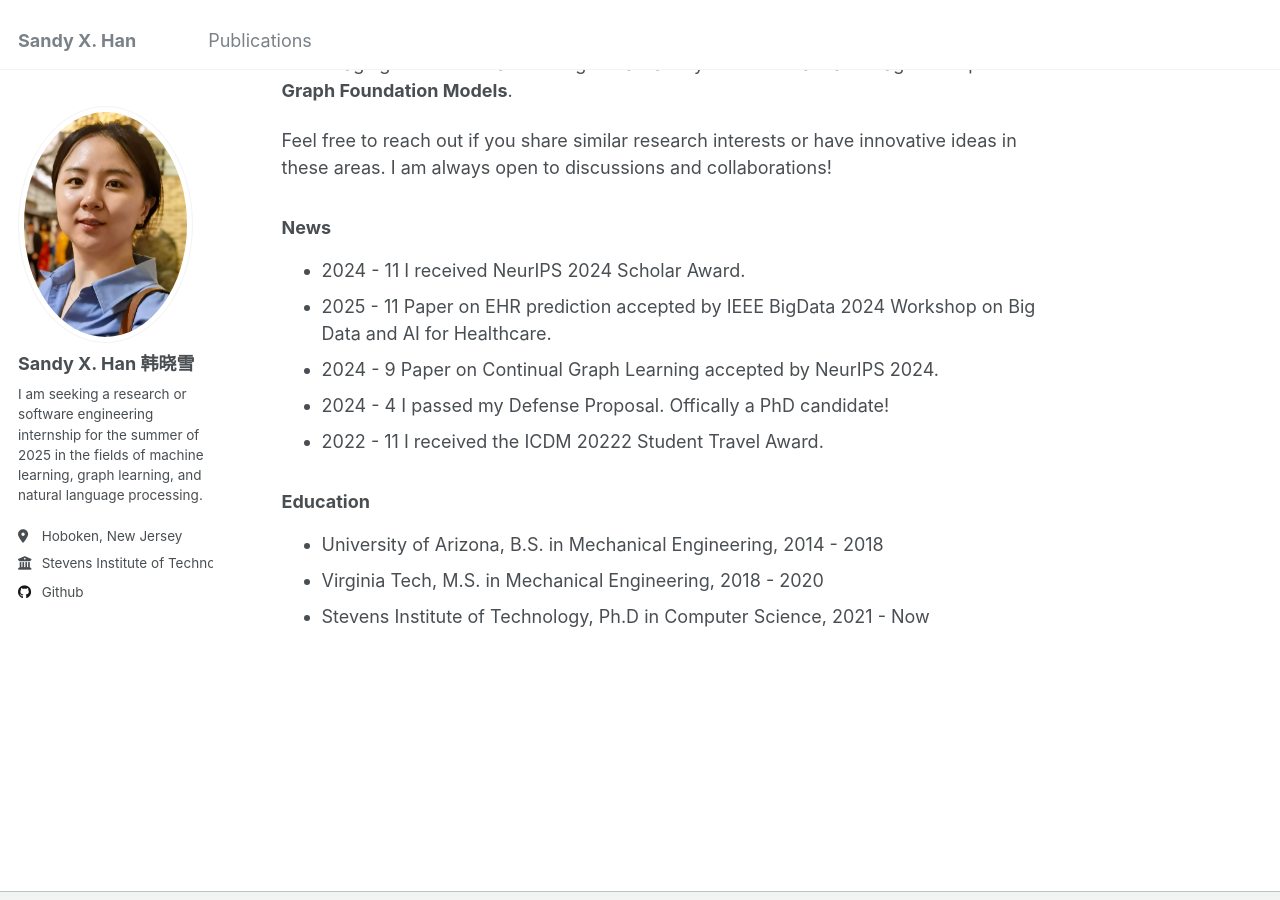
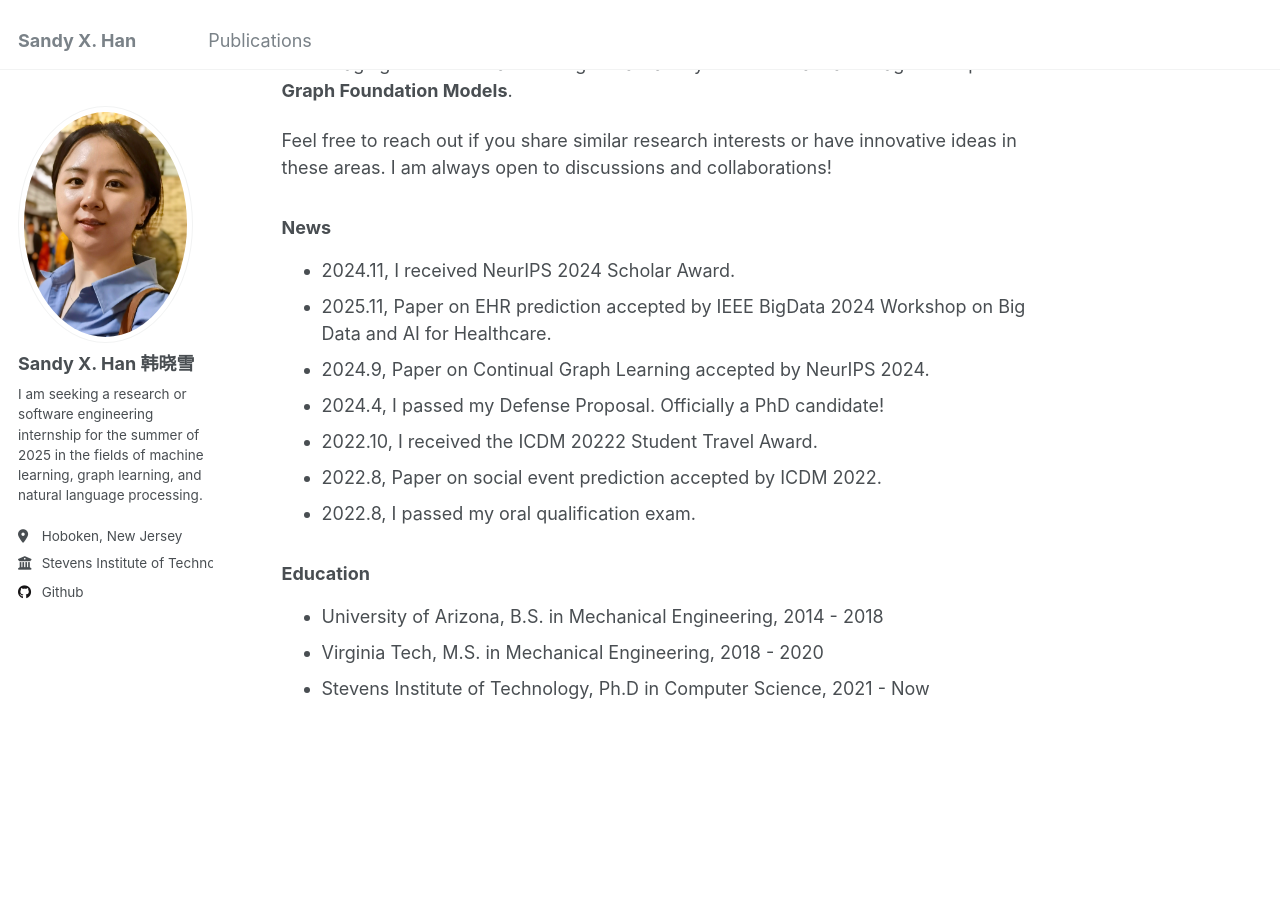
Before and after one commit to hanxiaoxue114/hanxiaoxue114.github.io, a Jekyll site: the page built from _pages/about.md, in a window 1280 px wide and 900 px high, scrolled down 496 px. Built offline with Jekyll 4.4.1, drawn with Linux system fonts in a browser that asks for light colours.

Commit message:
Update about.md

```diff
--- a/_pages/about.md
+++ b/_pages/about.md
@@ -16,13 +16,13 @@ With the rapid advancements in **Large Language Models (LLMs)**, I see immense p
 Feel free to reach out if you share similar research interests or have innovative ideas in these areas. I am always open to discussions and collaborations!
 
 ### News
-* 2024 - 11 I received NeurIPS 2024 Scholar Award.
-* 2025 - 11 Paper on EHR prediction accepted by IEEE BigData 2024 Workshop on Big Data and AI for Healthcare.
-* 2024 - 9 Paper on Continual Graph Learning accepted by NeurIPS 2024.
-* 2024 - 4 I passed my Defense Proposal. Offically a PhD candidate!
-* 2022 - 11 I received the ICDM 20222 Student Travel Award.
-
-
+* 2024.11, I received NeurIPS 2024 Scholar Award.
+* 2025.11, Paper on EHR prediction accepted by IEEE BigData 2024 Workshop on Big Data and AI for Healthcare.
+* 2024.9, Paper on Continual Graph Learning accepted by NeurIPS 2024.
+* 2024.4, I passed my Defense Proposal. Officially a PhD candidate!
+* 2022.10, I received the ICDM 20222 Student Travel Award.
+* 2022.8, Paper on social event prediction accepted by ICDM 2022.
+* 2022.8, I passed my oral qualification exam.
 
 
 ### Education
```
